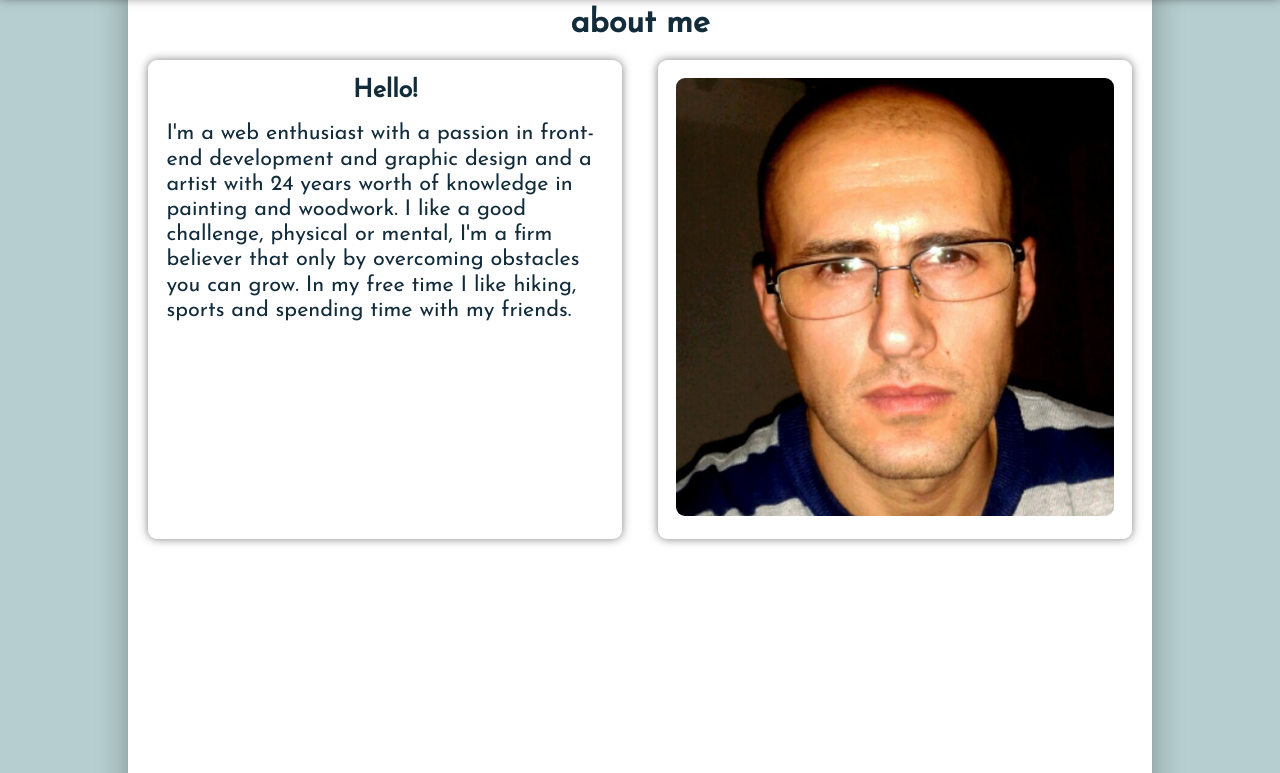
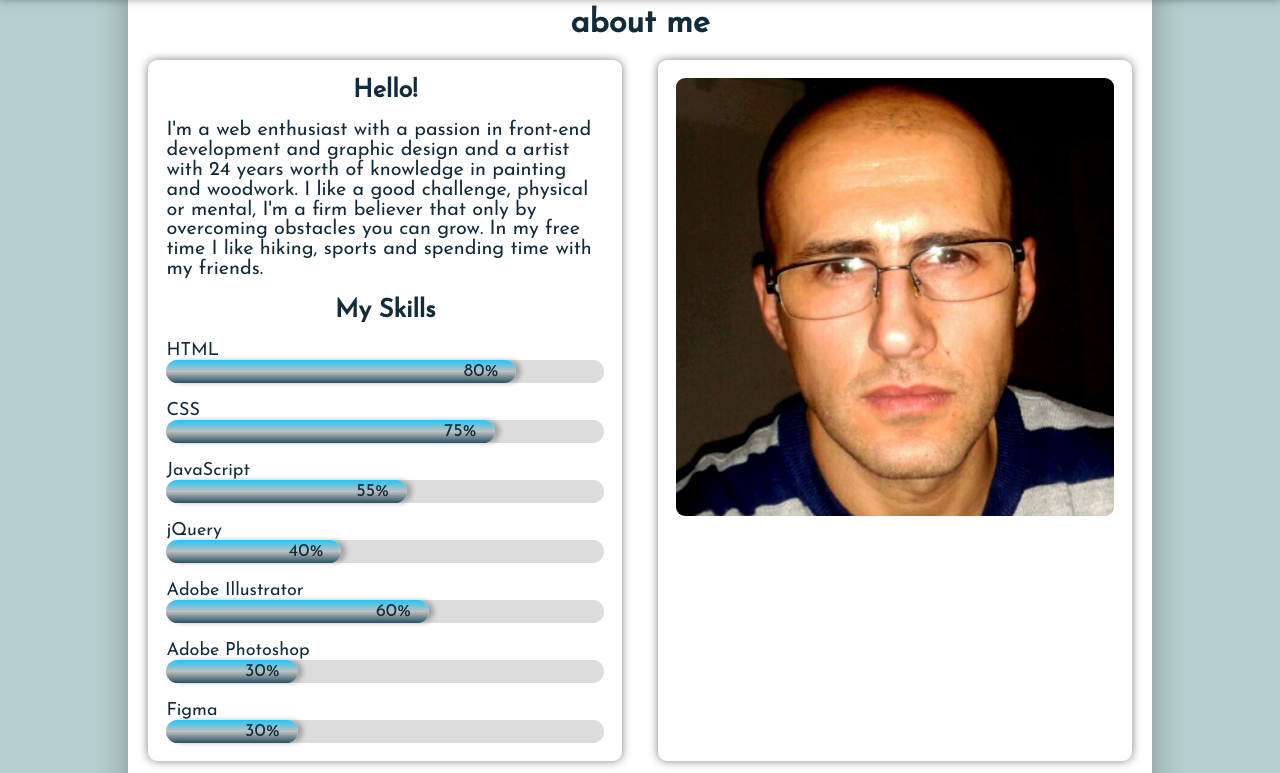
Before and after one commit to smeu-dragos2000/portofolio, a plain HTML site: page index.html in a window 1280 px wide. Shown: the part 707-1480 px from the top of the page. Drawn offline with Linux system fonts and the light colour scheme; some packages are replaced by stand-ins of ours.

Commit message:
Add files via upload

```diff
--- a/index.html
+++ b/index.html
@@ -48,12 +48,12 @@
 
             <div class="home-column" id="artist">
                 <h2>artist</h2>
-                <p>I'm an artist passionate about painting and woodwork</p>
+                <p>I'm an artist passionate about classic and digital painting, woodwork and 3D sculpting</p>
             </div>
 
             <div class="home-column" id="coder">
                 <h2>&#x276C coder &#x276D</h2>
-                <p>I'm an web-developer passionate about web and development</p>
+                <p>I'm an front end developer with a passion to build excellent software that improves the lives of those around me.</p>
             </div>
         </section>
     </div>
@@ -73,6 +73,44 @@
                         In my free time I like hiking, sports and spending time with my friends.
 
                         </p>
+
+                        <h2>My Skills</h2>
+
+                        <div class="skill-title">HTML</div>
+                        <div class="skills-bar">
+                            <div class="skills html">80%</div>
+                        </div>
+
+                        <div class="skill-title">CSS</div>
+                        <div class="skills-bar">
+                            <div class="skills css">75%</div>
+                        </div>
+
+                        <div class="skill-title">JavaScript</div>
+                        <div class="skills-bar">
+                            <div class="skills js">55%</div>
+                        </div>
+
+                        <div class="skill-title">jQuery</div>
+                        <div class="skills-bar">
+                            <div class="skills jQ">40%</div>
+                        </div>
+
+                        <div class="skill-title">Adobe Illustrator</div>
+                        <div class="skills-bar">
+                            <div class="skills a-i">60%</div>
+                        </div>
+
+                        <div class="skill-title">Adobe Photoshop</div>
+                        <div class="skills-bar">
+                            <div class="skills a-p">30%</div>
+                        </div>
+
+                        <div class="skill-title">Figma</div>
+                        <div class="skills-bar">
+                            <div class="skills figma">30%</div>
+                        </div>
+
                     </div>
                     <div class="about-column">
                         <img src="images/about-me.jpg" alt="">
--- a/style.css
+++ b/style.css
@@ -148,13 +148,16 @@ nav {
 }
 
 
+
+
+/* --- Page Content --- */
+
 #about,
 #work,
 #contact {
+
     height: 100%;
 }
-
-/* --- Page Content --- */
 
 /* --- Home --- */
 
@@ -234,13 +237,41 @@ nav {
 }
 .about-column p {
     padding: 1rem 0;
-    font-size: 1.2rem;
-    line-height: 1.4rem;
+    font-size: 1.1rem;
+    line-height: 1.1rem;
 }
 .about-column img {
     border-radius: .5rem;
     width: 100%;
 }
+
+
+.skill-title {
+    margin-top: 1rem;
+}
+
+.skills-bar {
+    width: 100%;
+    background-color: rgb(220, 220, 220);
+    border-radius: 1rem;
+}
+
+.skills {
+    border-radius: 1rem;
+    width: 100%;
+    padding: 2px 1rem;
+    text-align: right;
+    box-shadow: 5px 0 5px rgba(0, 0, 0, 0.26);
+    background-image: linear-gradient(var(--header-color), silver, rgb(40, 81, 97));
+}
+
+.html {width: 80%;}
+.css {width: 75%;}
+.js {width: 55%;}
+.jQ {width: 40%;}
+.a-i {width: 60%;}
+.a-p {width: 30%;}
+.figma {width: 30%;}
 
 
 /* --- Work --- */
@@ -255,12 +286,13 @@ nav {
     text-align: center;
     padding: 8px 5px;
     box-shadow: 0 0 10px rgba(0, 0, 0, 0.2);
+    border-radius: 0.5rem;
     transition: all 300ms ease;
 }
 .work-item:hover {
     transform: scale(1.05);
     box-shadow: 0 0 5px rgba(0, 0, 0, 0.2);
-    border-radius: .5rem;
+    border-radius: 0;
 }
 .work-item img {
     width: 100%;
```
